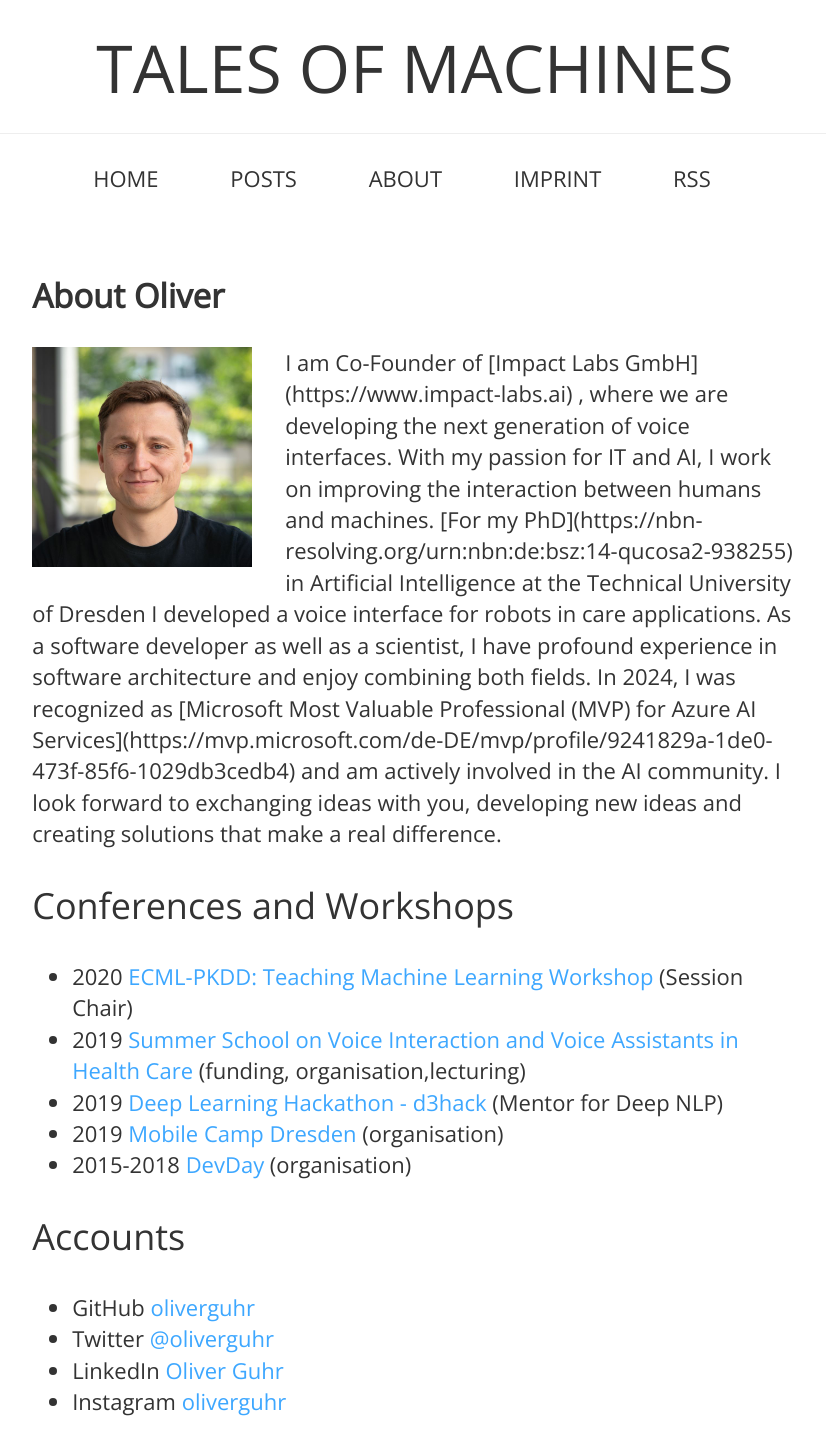
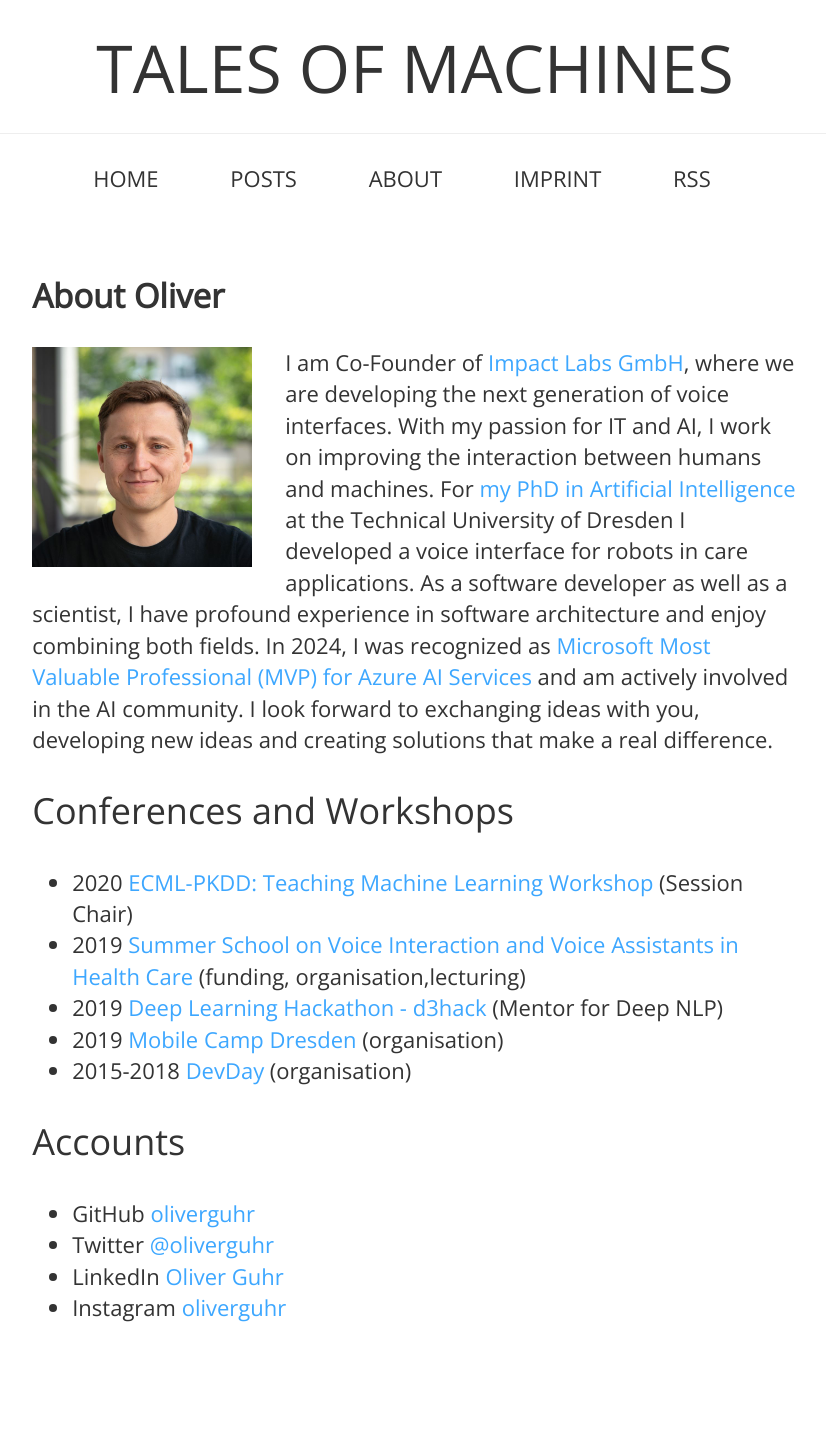
Before and after one commit to oliverguhr/olivers-blog, a Jekyll site: the page built from about.md, in a window 1280 px wide. Shown: the whole page, without its empty margins (225-1051 px from the left). Built offline with Jekyll 4.4.1, drawn with Linux system fonts in a browser that asks for light colours; after the commit the page ends 1345 px from its top, so only the background shows below that; some of the changed lines change nothing that is shown.

Commit message:
fixed links

```diff
--- a/about.md
+++ b/about.md
@@ -7,11 +7,11 @@ permalink: /about/
   <p>
   <img style="float:left; width: 10em; margin-right: 1.5em; margin-bottom: 0.5em" src="{{site.baseurl}}/assets/img/oliver-guhr.jpg" />
 
-I am Co-Founder of [Impact Labs GmbH](https://www.impact-labs.ai) , where we are developing the next generation of voice interfaces. With my passion for IT and AI, I work on improving the interaction between humans and machines.
+I am Co-Founder of <a href="https://www.impact-labs.ai">Impact Labs GmbH</a>, where we are developing the next generation of voice interfaces. With my passion for IT and AI, I work on improving the interaction between humans and machines.
 
-[For my PhD](https://nbn-resolving.org/urn:nbn:de:bsz:14-qucosa2-938255) in Artificial Intelligence at the Technical University of Dresden I developed a voice interface for robots in care applications.  As a software developer as well as a scientist, I have profound experience in software architecture and enjoy combining both fields.
+For <a href="https://nbn-resolving.org/urn:nbn:de:bsz:14-qucosa2-938255"> my PhD in Artificial Intelligence</a> at the Technical University of Dresden I developed a voice interface for robots in care applications. As a software developer as well as a scientist, I have profound experience in software architecture and enjoy combining both fields.
 
-In 2024, I was recognized as [Microsoft Most Valuable Professional (MVP) for Azure AI Services](https://mvp.microsoft.com/de-DE/mvp/profile/9241829a-1de0-473f-85f6-1029db3cedb4) and am actively involved in the AI community.
+In 2024, I was recognized as <a href="https://mvp.microsoft.com/de-DE/mvp/profile/9241829a-1de0-473f-85f6-1029db3cedb4">Microsoft Most Valuable Professional (MVP) for Azure AI Services</a> and am actively involved in the AI community.
 
 I look forward to exchanging ideas with you, developing new ideas and creating solutions that make a real difference.
   </p>
```
